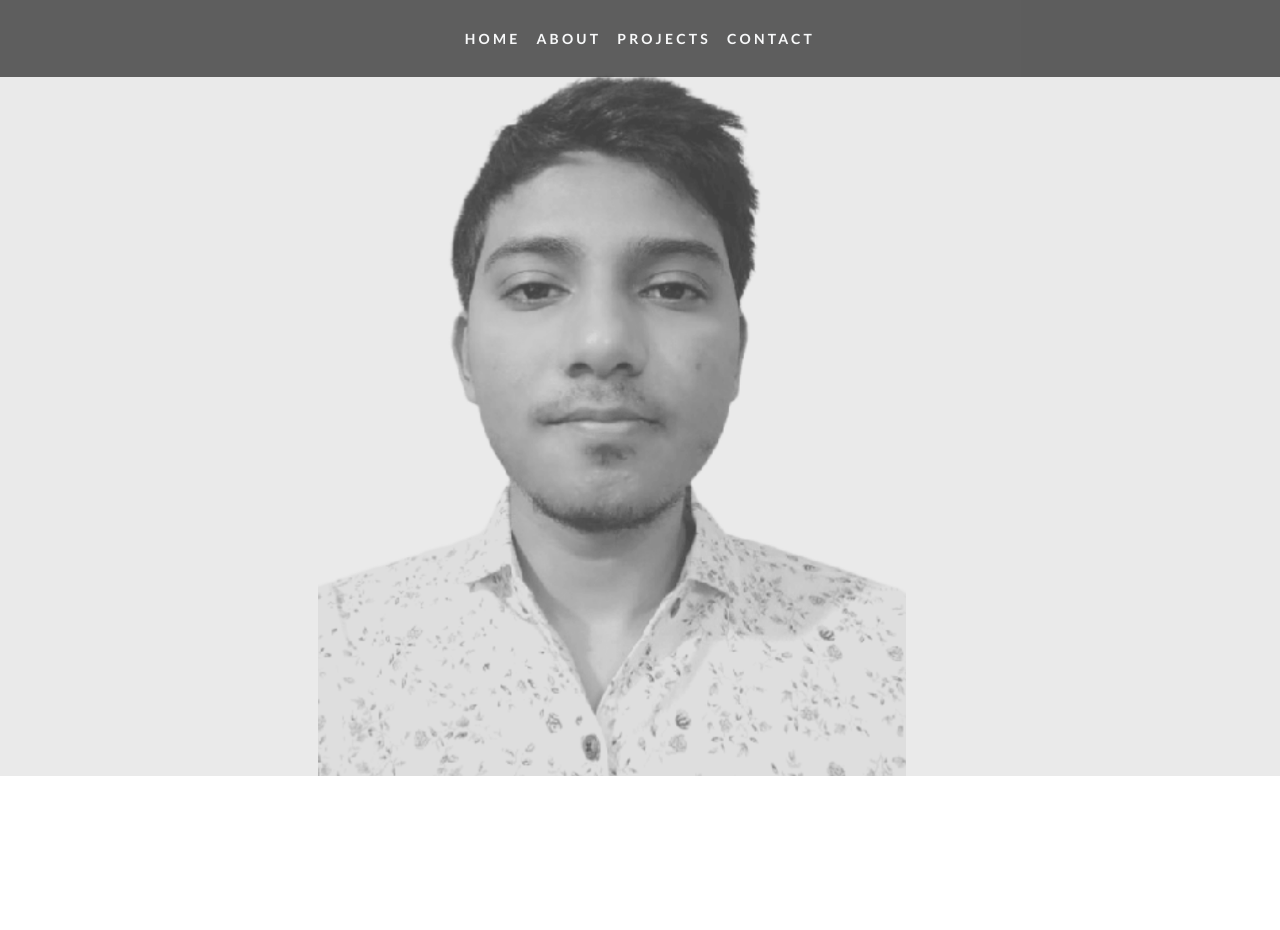
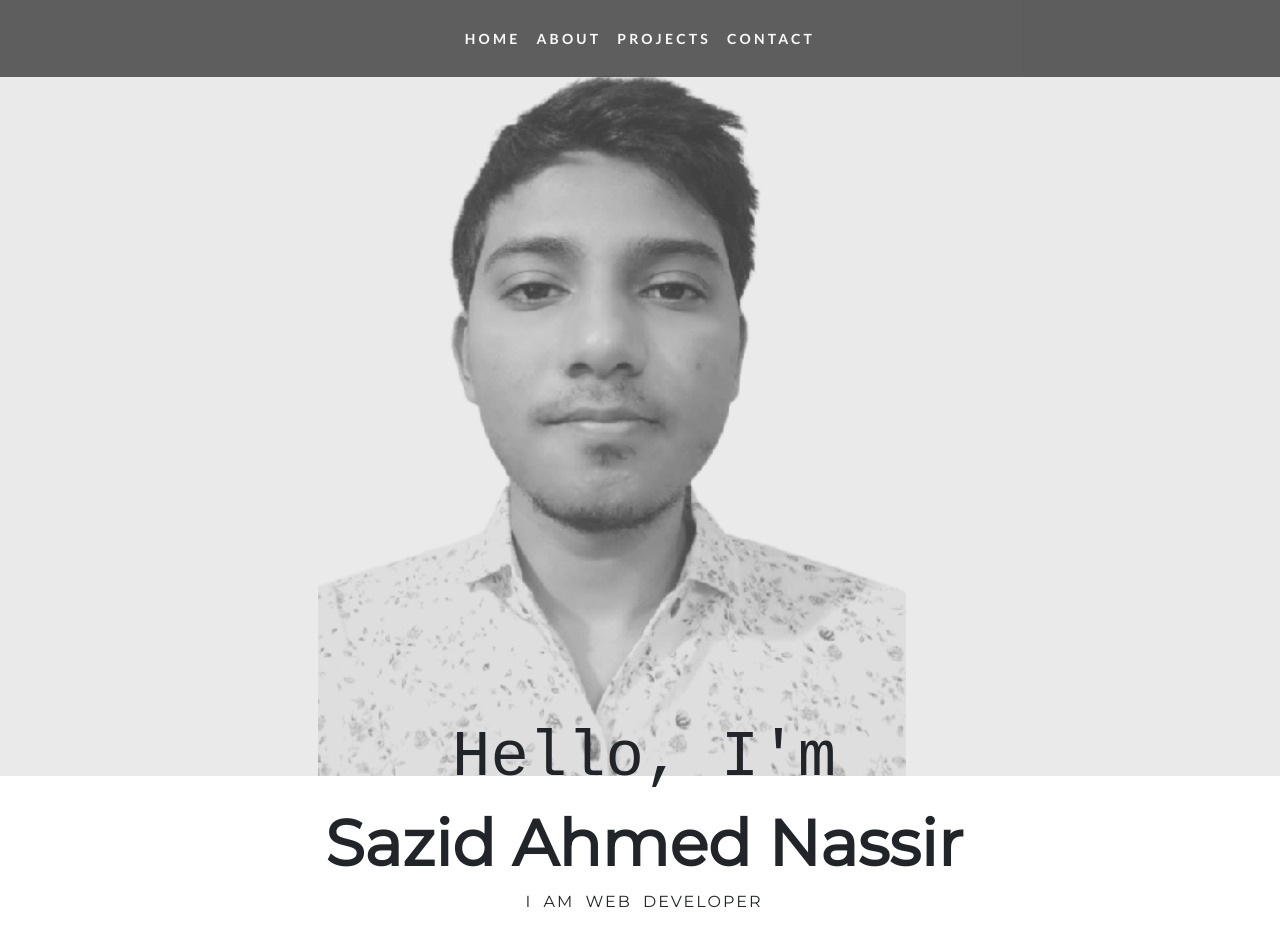
Before and after one commit to sazidahmednassir/sazid-portfolio, a plain HTML site: page index.html in a window 1280 px wide. Before the commit the page ends 800 px from the top, so only its background shows below. Drawn offline with nearby package versions, Linux system fonts and the light colour scheme.

Commit message:
banner finish

```diff
--- a/index.html
+++ b/index.html
@@ -60,11 +60,13 @@
       <!-- navi end -->
 
       <!-- banner start -->
-      <div>
+      <div class="background">
         <img src="1.png" class="img-fluid" alt="sazid Portfolio" />
       </div>
-      <div>
-        <h5></h5>
+      <div class="heading-content text-center">
+        <h5>Hello, I'm</h5>
+        <h1>Sazid Ahmed Nassir</h1>
+        <p>I am web developer</p>
       </div>
 
       <!-- banner end -->
--- a/style.css
+++ b/style.css
@@ -30,3 +30,34 @@ body {
 .nav-link:hover {
   color: #1ebba3 !important;
 }
+
+.heading-content {
+  position: absolute;
+  top: 90%;
+  width: 100%;
+  max-width: 100%;
+  margin-left: 4px;
+}
+
+.heading-content h5 {
+  font-size: 4em;
+  font-weight: 500;
+
+  font-family: monospace;
+}
+
+.heading-content h1 {
+  font-size: 4em;
+  font-weight: bold;
+
+  font-family: "Montserrat", sans-serif;
+}
+
+.heading-content p {
+  font-size: 1em;
+  text-transform: uppercase;
+  font-weight: lighter;
+  font-family: "Montserrat", sans-serif;
+  word-spacing: 5px;
+  letter-spacing: 2px;
+}
```
